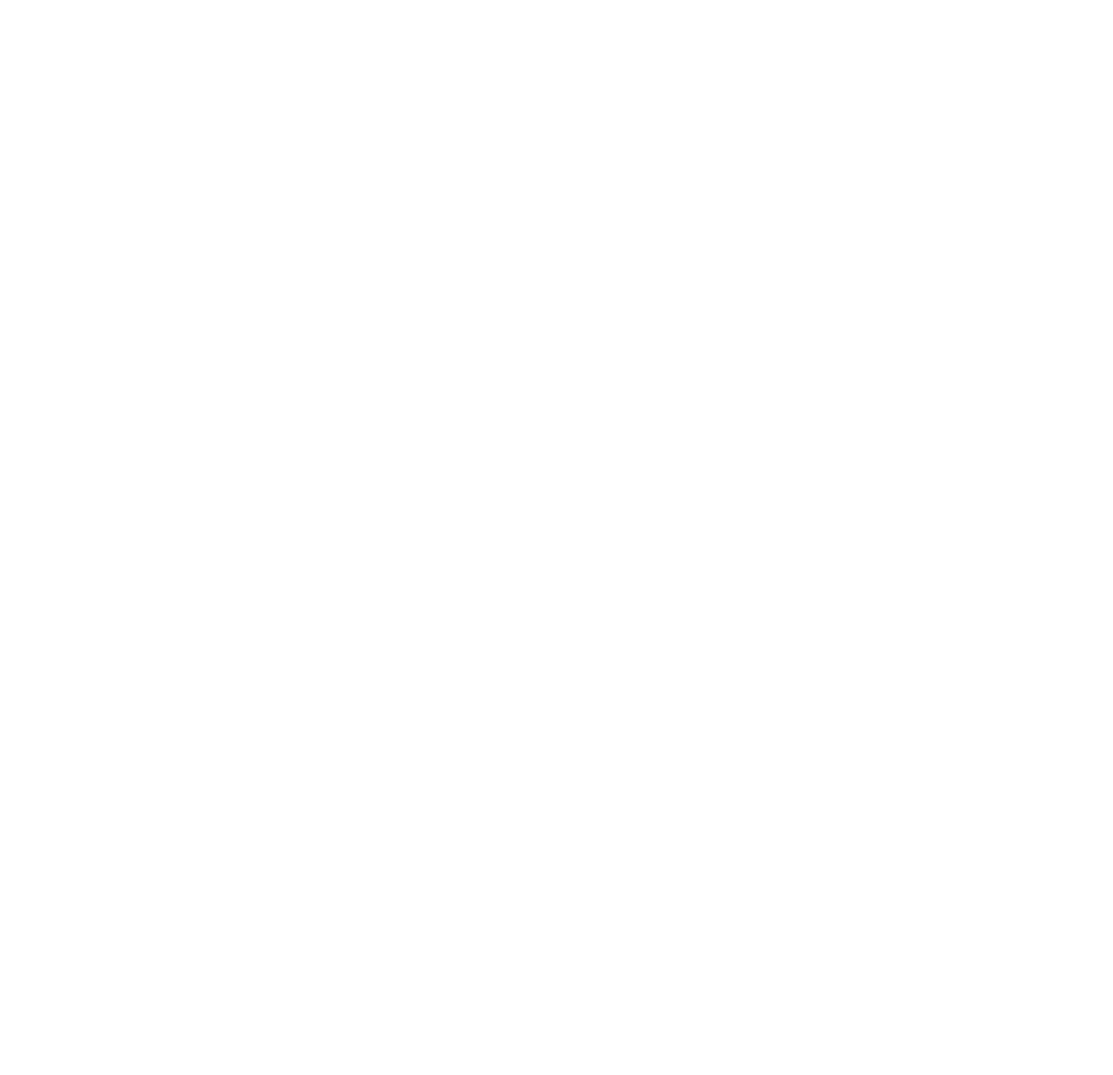
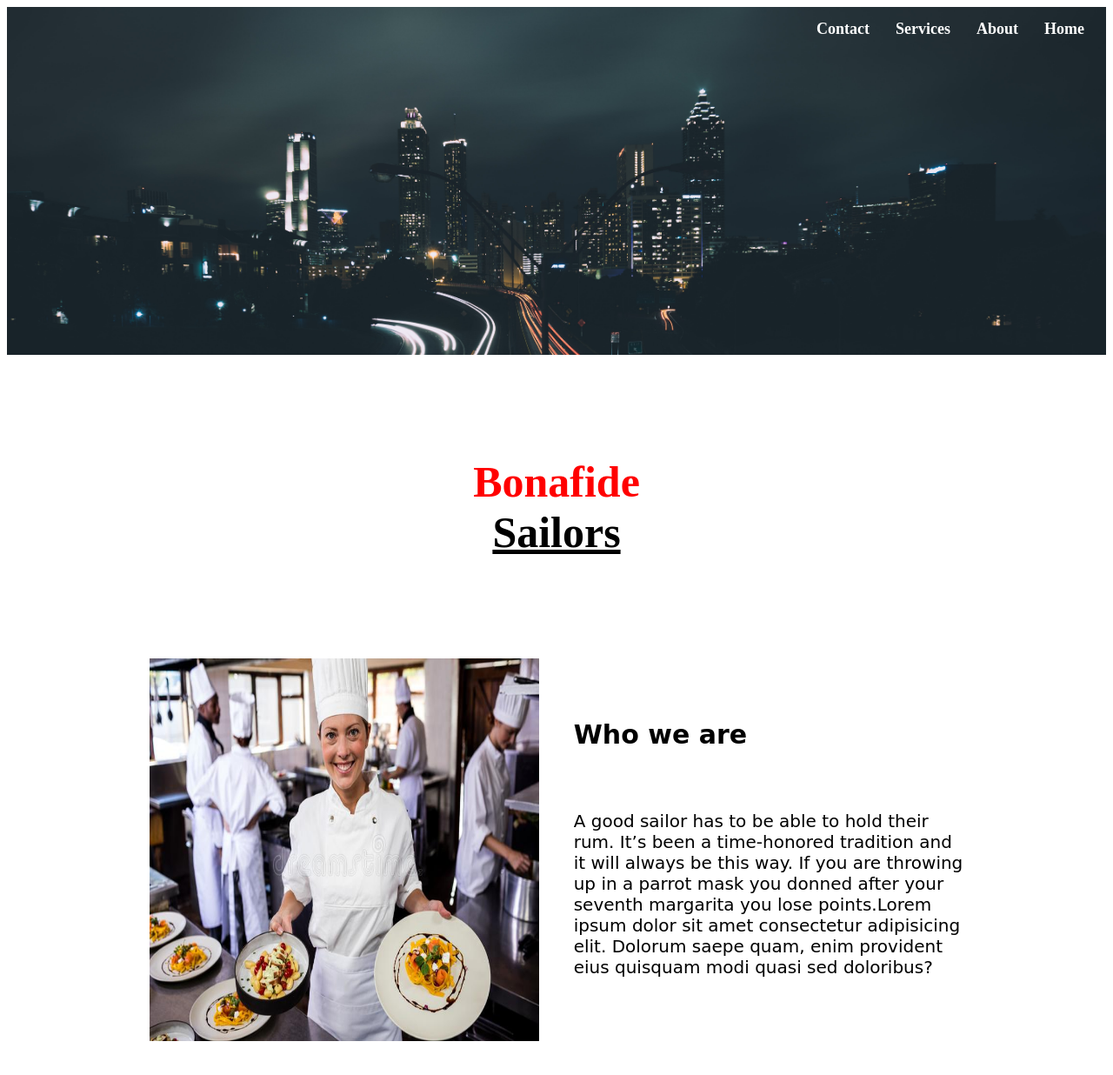
Before and after one commit to Okellothomas/firsthack, a plain HTML site: page about.html in a window 1280 px wide. Shown: the whole page at 87% size. Before the commit the page ends 800 px from the top, so only its background shows below. Drawn offline with Linux system fonts and the light colour scheme.

Commit message:
add changes

```diff
--- a/about.html
+++ b/about.html
@@ -0,0 +1,47 @@
+<!DOCTYPE html>
+<html lang="en">
+  <head>
+    <meta charset="UTF-8" />
+    <meta http-equiv="X-UA-Compatible" content="IE=edge" />
+    <meta name="viewport" content="width=device-width, initial-scale=1.0" />
+    <title>Document</title>
+    <link rel="stylesheet" href="css/about.css" />
+  </head>
+  <body>
+    <div class="container">
+      <!-- Navbar bar -->
+      <div class="navbar">
+        <a href="/">Home</a>
+        <a href="about.html">About</a>
+        <a href="#service" class="active">Services</a>
+        <a href="#contact">Contact</a>
+      </div>
+    </div>
+    <!-- Titles -->
+
+    <div class="maincontainer">
+      <div class="content">
+        <h6 style="color: red">
+          Bonafide <br />
+          <span style="color: black; text-decoration: underline">Sailors</span>
+        </h6>
+      </div>
+
+      <!-- Image Section -->
+      <div class="main">
+        <img src="images/food.jpg" alt="" />
+        <div class="contain">
+          <h6>Who we are</h6>
+          <p>
+            A good sailor has to be able to hold their rum. It’s been a
+            time-honored tradition and it will always be this way. If you are
+            throwing up in a parrot mask you donned after your seventh margarita
+            you lose points.Lorem ipsum dolor sit amet consectetur adipisicing
+            elit. Dolorum saepe quam, enim provident eius quisquam modi quasi
+            sed doloribus?
+          </p>
+        </div>
+      </div>
+    </div>
+  </body>
+</html>
--- a/css/about.css
+++ b/css/about.css
@@ -0,0 +1,54 @@
+.container {
+    background-image: url(/images/background.jpg);
+    background-repeat: no-repeat;
+    background-size: cover;
+    height: 50vh;
+}
+
+.navbar {
+    opacity: 100%;
+    text-decoration: none;
+    padding: 15px 25px;
+    font-size: 18px;
+}
+
+.navbar a {
+    float: right;
+    text-decoration: none;
+    color: white;
+    font-weight: bold;
+    padding-left: 30px;
+}
+
+.navbar a:hover {
+    text-decoration: underline;
+    color: rgb(18, 18, 94);
+}
+.maincontainer{
+    height: 100vh;
+}
+.content{
+    text-align: center;
+}
+.content h6{
+    font-size: 50px;
+}
+
+.main img{
+    height: 55vh;
+    width: 35vw;
+    float: left;
+    margin-left: 13%;
+}
+.contain{
+    float: right;
+    width: 35vw;
+    margin-right: 13%;
+}
+.main{
+    font-family: cursive;
+    font-size: 20px;
+}
+.main h6{
+    font-size: 30px;
+}
```
Also changed, not shown: index.html (+1 -1 lines), images/food.jpg (added).
